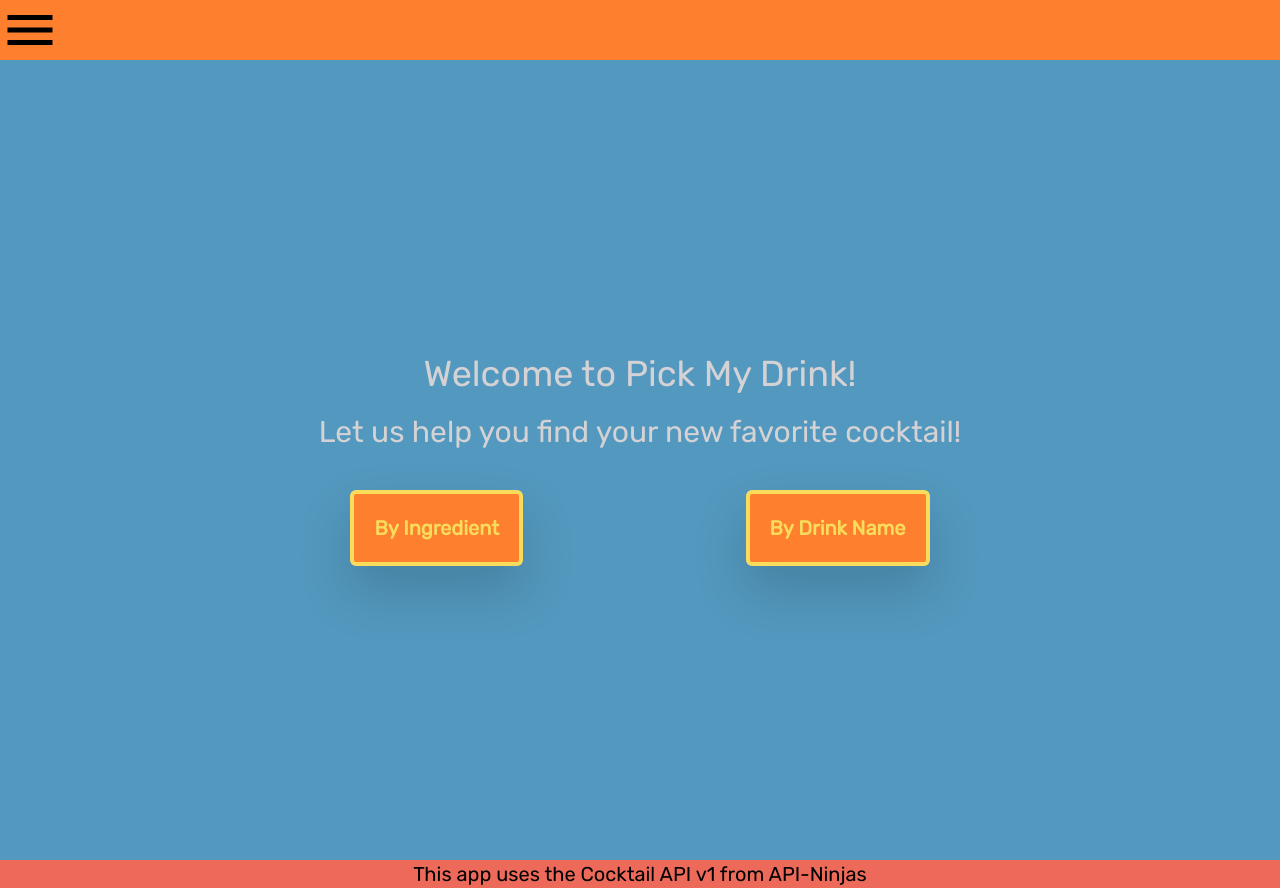
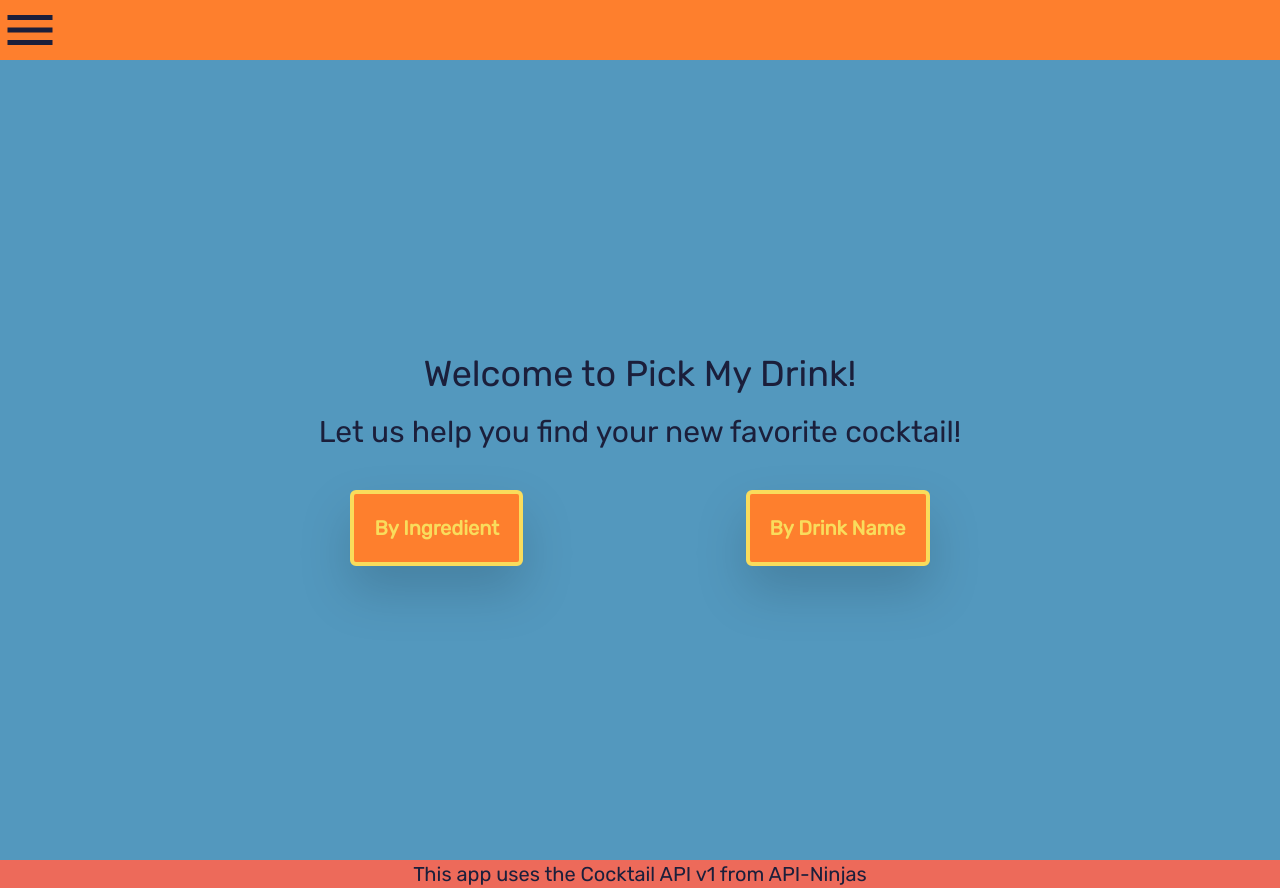
Before and after one commit to hearnmp/PickMyDrink, a Next.js app: page / in a window 1280 px wide. Built offline with nearby package versions, Linux system fonts and the light colour scheme.

Commit message:
text color

```diff
--- a/Components/Footer.js
+++ b/Components/Footer.js
@@ -1,7 +1,7 @@
 const Footer = () => {
   return (
     <div className="flex w-full items-center justify-center h-8 bg-peach">
-      <h1 className="text-xl">This app uses the Cocktail API v1 from <a className="underline" target="_blank" href="https://api-ninjas.com/">API-Ninjas</a></h1>
+      <h1 className="text-xl text-navy">This app uses the Cocktail API v1 from <a className="underline" target="_blank" href="https://api-ninjas.com/">API-Ninjas</a></h1>
     </div>
   );
 }
--- a/Components/Nav.js
+++ b/Components/Nav.js
@@ -11,7 +11,7 @@ const Nav = () => {
   return (
     <>
       <div className="flex w-full h-15 bg-orange self-end fixed top-0 right-0 drop-shadow-lg">
-        <div className='hover:cursor-pointer hover:translate-x-1 text-charcoal'><MenuIcon onClick={() => setOpen(true)} sx={{ fontSize: 60 }}/></div>
+        <div className='hover:cursor-pointer hover:translate-x-1 text-navy'><MenuIcon onClick={() => setOpen(true)} sx={{ fontSize: 60 }}/></div>
       </div>
       <MUIDrawer
         anchor='top'
@@ -19,11 +19,11 @@ const Nav = () => {
         open={open}
       >
         <div className='flex flex-col items-center h-full bg-orange p-8'>
-          <div className='hover:cursor-pointer hover:-translate-y-1 text-charcoal text-2xl self-start' onClick={() => setOpen(false)}><CloseIcon sx={{ fontSize: 50 }}/></div>
+          <div className='hover:cursor-pointer hover:-translate-y-1 text-navy text-2xl self-start' onClick={() => setOpen(false)}><CloseIcon sx={{ fontSize: 50 }}/></div>
           <div className='flex flex-col h-1/2 justify-center text-center'>
-            <Link className='text-charcoal text-3xl mb-8 hover:text-4xl ease-in-out duration-500' onClick={() => setOpen(false)} href='/'>Home</Link>
-            <Link className='text-charcoal text-3xl mb-8 hover:text-4xl ease-in-out duration-500' onClick={() => setOpen(false)} href='/byingredient'>Find By Ingredient</Link>
-            <Link className='text-charcoal text-3xl hover:text-4xl ease-in-out duration-500' onClick={() => setOpen(false)} href='/byname'>Find By Drink Name</Link>
+            <Link className='text-navy text-3xl mb-8 hover:text-4xl ease-in-out duration-500' onClick={() => setOpen(false)} href='/'>Home</Link>
+            <Link className='text-navy text-3xl mb-8 hover:text-4xl ease-in-out duration-500' onClick={() => setOpen(false)} href='/byingredient'>Find By Ingredient</Link>
+            <Link className='text-navy text-3xl hover:text-4xl ease-in-out duration-500' onClick={() => setOpen(false)} href='/byname'>Find By Drink Name</Link>
           </div>
         </div>
       </MUIDrawer>
--- a/pages/byingredient.js
+++ b/pages/byingredient.js
@@ -18,9 +18,9 @@ const byingredient = () => {
       <main className="flex items-center justify-center flex-col min-h-screen min-w-full mt-15 bg-blue">
         <div className='mt-35 w-screen'>
           <div className="text-center mb-10">
-            <h1 className="text-4xl mb-10 text-gray">Looking for something new?<br/>Enter your ingredients below</h1>
-            <h1 className="text-3xl mb-5 text-gray">Separate ingredients by commas</h1>
-            <h1 className='text-2xl text-gray'>Ex. Vodka, Lemon Juice</h1>
+            <h1 className="text-4xl mb-10 text-navy">Looking for something new?<br/>Enter your ingredients below</h1>
+            <h1 className="text-3xl mb-5 text-navy">Separate ingredients by commas</h1>
+            <h1 className='text-2xl text-navy'>Ex. Vodka, Lemon Juice</h1>
           </div>
           <div className="flex flex-col items-center w-3/4 m-auto">
             <input
@@ -51,7 +51,7 @@ const byingredient = () => {
               ))
           :
             <div className='mt-10'>
-              <h1 className='text-2xl text-gray'>Nothing to show :(</h1>
+              <h1 className='text-2xl text-navy'>Nothing to show :(</h1>
             </div>
           }
         </div>
--- a/pages/byname.js
+++ b/pages/byname.js
@@ -18,8 +18,8 @@ const byname = () => {
     <>
       <main className="flex items-center justify-center flex-col min-h-screen min-w-full bg-blue">
         <div className="text-center mb-10">
-          <h1 className="text-4xl mb-10 text-gray">Need to see the recipe?<br/>We've got you covered!</h1>
-          <h1 className="text-3xl mb-5 text-gray">Enter the drink name below:</h1>
+          <h1 className="text-4xl mb-10 text-navy">Need to see the recipe?<br/>We've got you covered!</h1>
+          <h1 className="text-3xl mb-5 text-navy">Enter the drink name below:</h1>
         </div>
         <div className="flex flex-col items-center w-3/4">
           <input
@@ -48,7 +48,7 @@ const byname = () => {
               ))
           :
             <div className='mt-10'>
-              <h1 className='text-2xl text-gray'>Nothing to show :(</h1>
+              <h1 className='text-2xl text-navy'>Nothing to show :(</h1>
             </div>
           }
         </div>
--- a/pages/index.js
+++ b/pages/index.js
@@ -5,8 +5,8 @@ export default function Home() {
     <>
       <main className="flex min-h-screen flex-col items-center justify-center text-center bg-blue">
         <div className="mb-10">
-          <h1 className="text-4xl mb-5 text-gray">Welcome to Pick My Drink!</h1>
-          <h1 className="text-3xl text-gray">Let us help you find your new favorite cocktail!</h1>
+          <h1 className="text-4xl mb-5 text-navy">Welcome to Pick My Drink!</h1>
+          <h1 className="text-3xl text-navy">Let us help you find your new favorite cocktail!</h1>
         </div>
         <div className=" flex w-4/5 flex-row justify-evenly">
           <Link className="text-yellow drop-shadow-2xl font-bold ease-in-out duration-500 hover:-translate-y-2 rounded-md p-5 text-xl bg-orange border-yellow border-4" href='/byingredient'>By Ingredient</Link>
```
